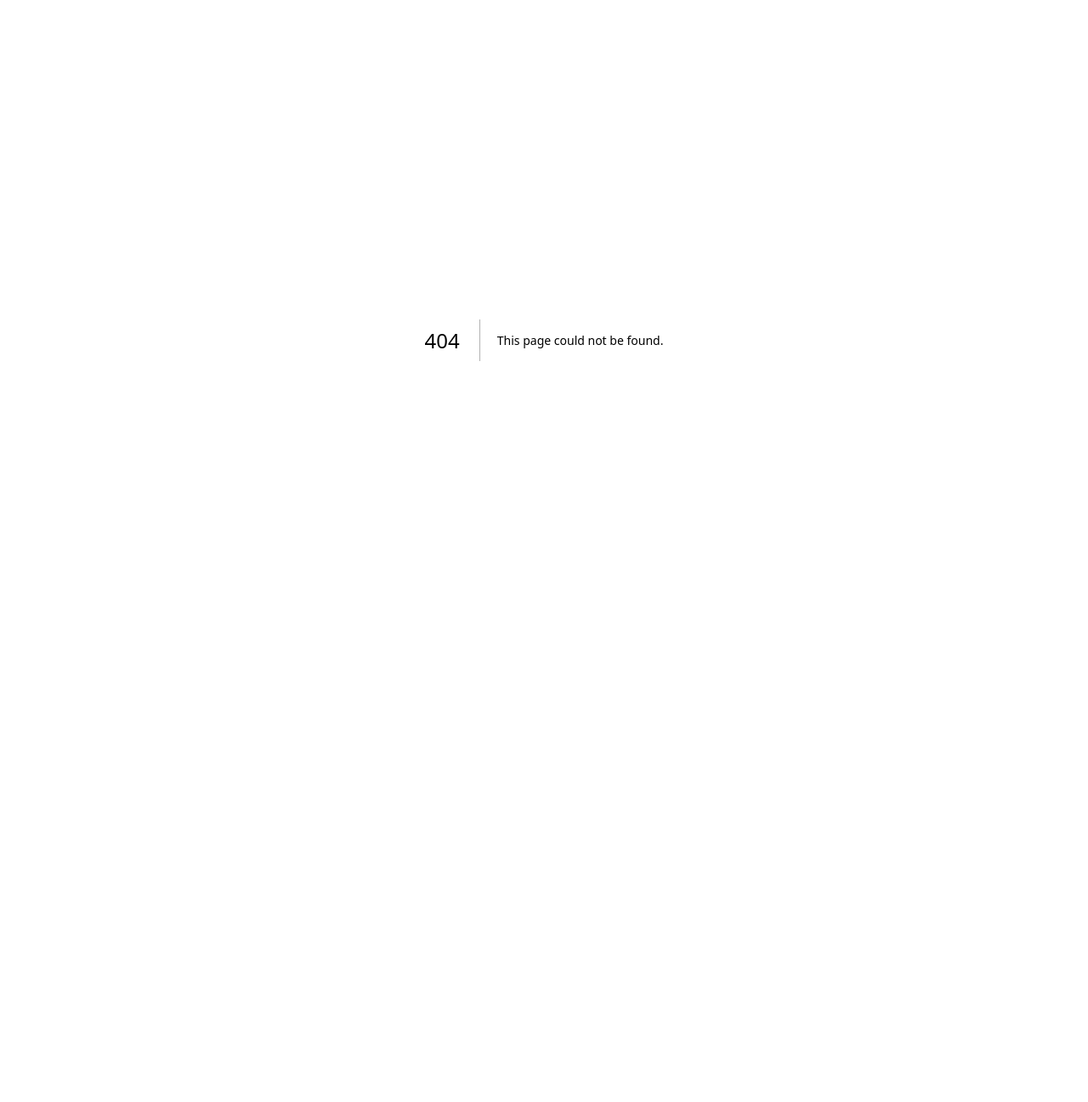
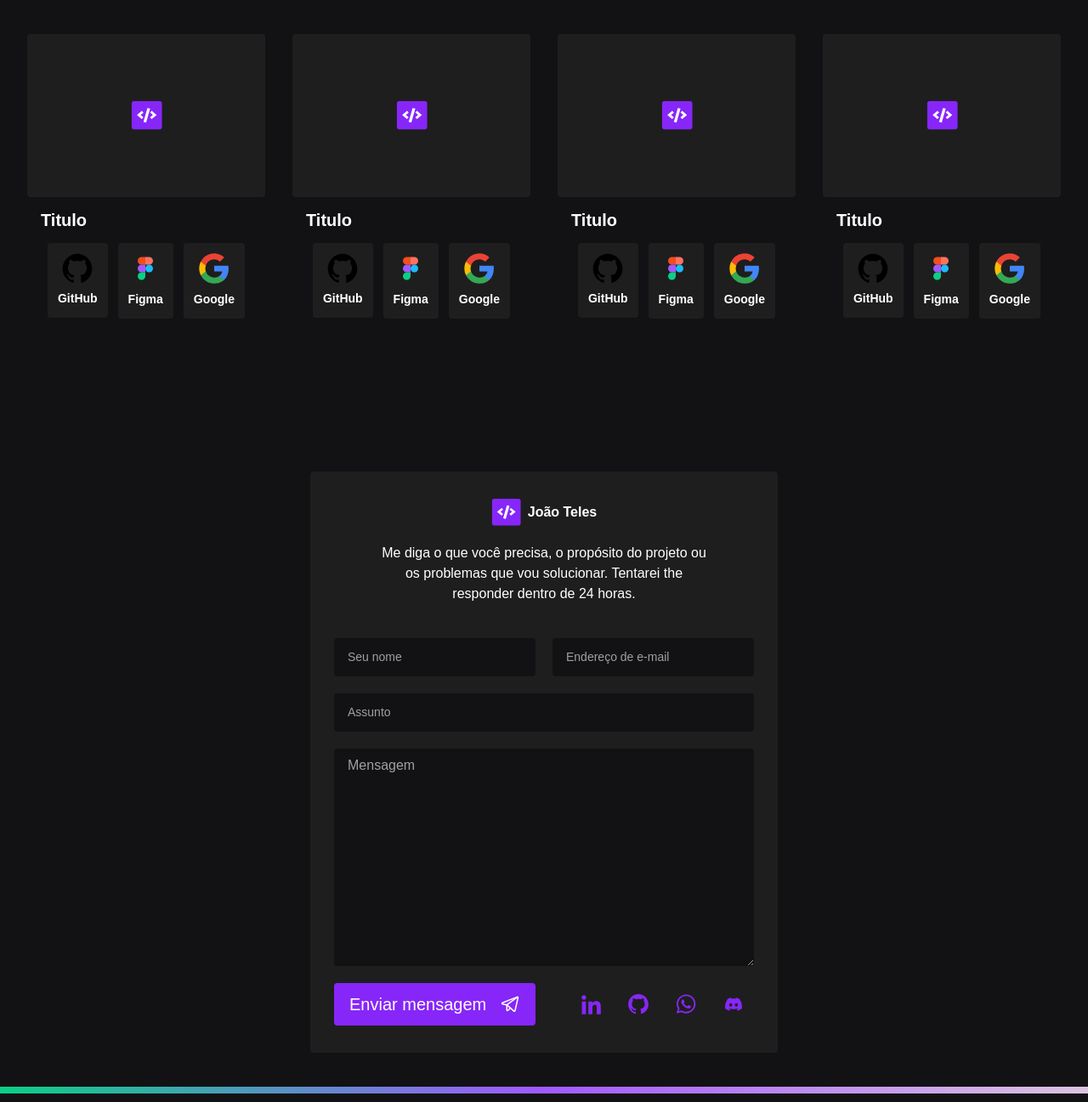
Before and after one commit to joaotelesk/joaotelek-website, a Next.js app: page /paginaTeste in a window 1280 px wide. Before the commit this address had no page. Shown: the top 1297 px of the page at 85% size. Before the commit the page ends 800 px from the top, so only its background shows below. Built offline with nearby package versions, Linux system fonts and the light colour scheme.

Commit message:
:zap: perf: pagina de teste de componentes

```diff
--- /dev/null
+++ b/pages/paginaTeste.tsx
@@ -0,0 +1,23 @@
+import { CardItems } from "../src/components/CardItems/CardItems";
+import { Footer } from "../src/components/Footer/Footer";
+import { Form } from "../src/components/Form/Form";
+
+export default function Teste() {
+  return (
+    <>
+      <div className="flex flex-col  items-center justify-between h-screen w-full">
+        <div className="flex flex-wrap gap-8 text-center mt-10 justify-center items-center mb-40 px-3">
+          <CardItems />
+          <CardItems />
+          <CardItems />
+          <CardItems />
+        </div>
+
+        <div className="mx-4">
+          <Form onSubmit={() => {}} />
+        </div>
+        <Footer className="mt-10" />
+      </div>
+    </>
+  );
+}
```
